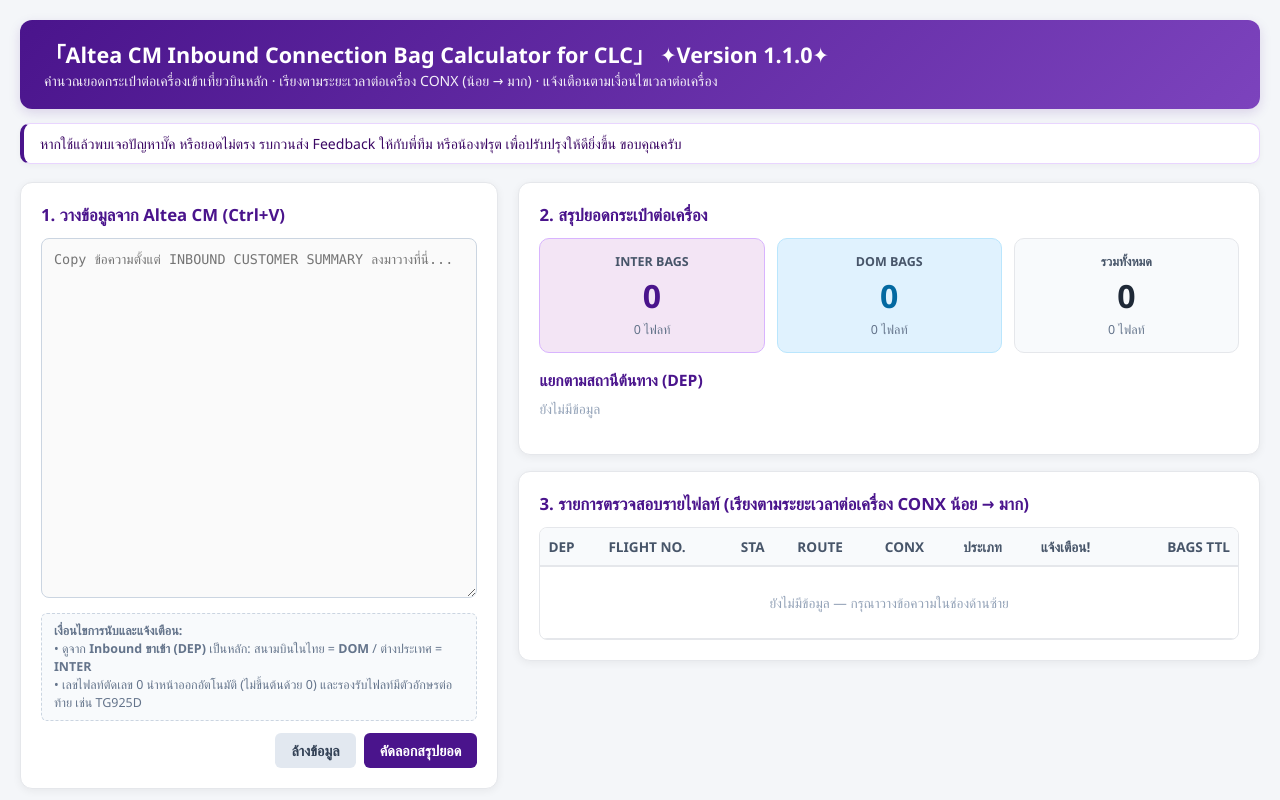
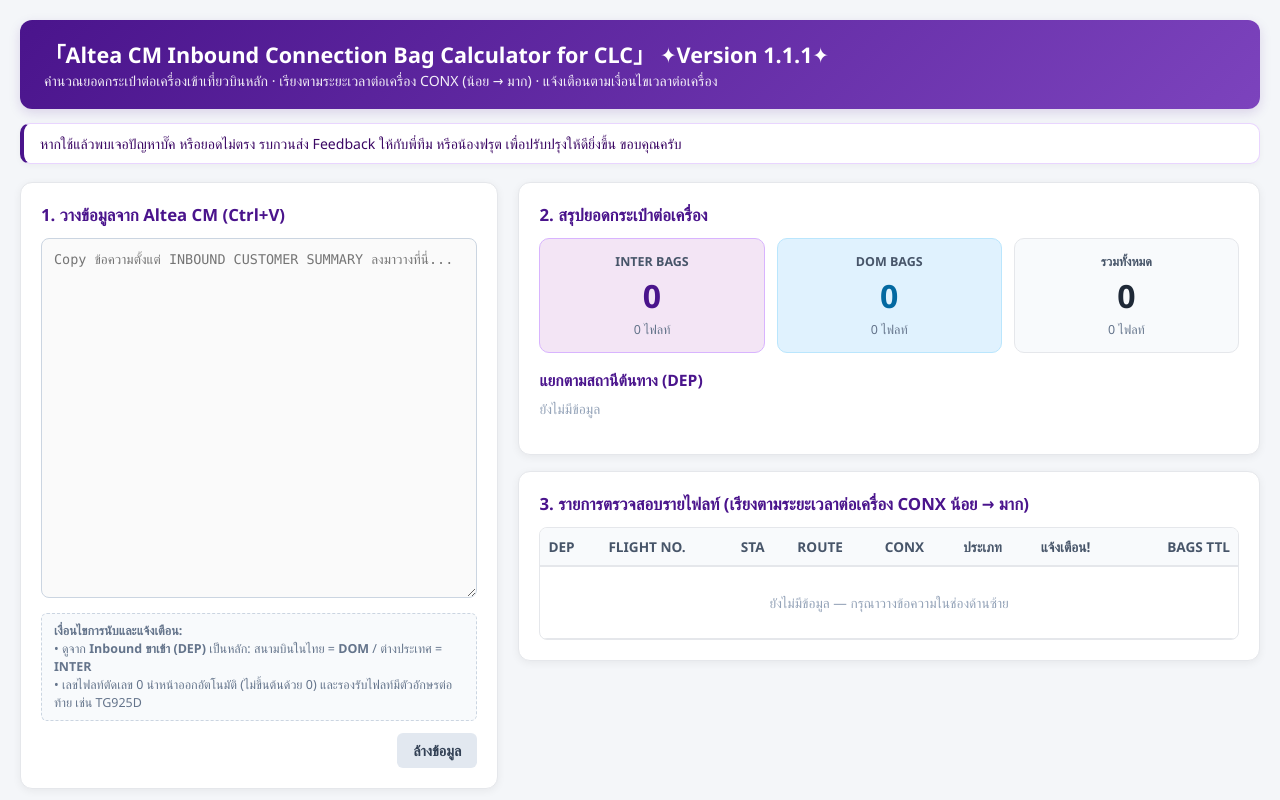
Before and after one commit to pakirittsu/altea.bagcalculator, a plain HTML site: page index.html in a window 1280 px wide. Shown: the top 800 px of the page. Drawn offline with Linux system fonts and the light colour scheme.

Commit message:
Version 1.1.1
Updated 1.1.1
- Removed button "คัดลอกสรุปยอด" and keep button "ล้างข้อมูล"

```diff
--- a/index.html
+++ b/index.html
@@ -111,8 +111,6 @@
     }
     .btn-clear { background: #e2e8f0; color: #334155; }
     .btn-clear:hover { background: #cbd5e1; }
-    .btn-copy { background: var(--primary); color: white; }
-    .btn-copy:hover { background: var(--primary-light); }
     .btn-mini-clear {
       padding: 4px 10px;
       font-size: 0.76rem;
@@ -293,7 +291,7 @@
 <div class="container">
   <header>
     <div>
-      <h1>「Altea CM Inbound Connection Bag Calculator for CLC」 ✦Version 1.1.0✦</h1>
+      <h1>「Altea CM Inbound Connection Bag Calculator for CLC」 ✦Version 1.1.1✦</h1>
       <span>คำนวณยอดกระเป๋าต่อเครื่องเข้าเที่ยวบินหลัก · เรียงตามระยะเวลาต่อเครื่อง CONX (น้อย → มาก) · แจ้งเตือนตามเงื่อนไขเวลาต่อเครื่อง</span>
     </div>
   </header>
@@ -315,7 +313,6 @@
         </div>
         <div class="controls">
           <button class="btn-clear" onclick="clearAll()">ล้างข้อมูล</button>
-          <button class="btn-copy" onclick="copySummary()">คัดลอกสรุปยอด</button>
         </div>
       </div>
 
@@ -731,49 +728,6 @@
     parseAlteaData();
   }
 
-  function copySummary() {
-    const inter = document.getElementById('interTotal').textContent;
-    const dom = document.getElementById('domTotal').textContent;
-    const total = document.getElementById('grandTotal').textContent;
-    const banner = document.getElementById('flightBanner').textContent;
-
-    const stations = Array.from(document.querySelectorAll('.station-item')).map(el => {
-      const code = el.querySelector('.station-code').textContent;
-      const bags = el.querySelector('.station-bags').textContent;
-      return `${code}:${bags}`;
-    });
-
-    const missedRows = Array.from(document.querySelectorAll('#resultBody tr.missed-conx-row')).map(tr => {
-      const cells = tr.querySelectorAll('td');
-      return `${cells[1].textContent.trim()} (${cells[0].textContent.trim()} ${cells[4].textContent.trim()}, ${cells[7].textContent.trim()} bags)`;
-    });
-
-    const shortRows = Array.from(document.querySelectorAll('#resultBody tr.short-danger-row, #resultBody tr.short-warn-row')).map(tr => {
-      const cells = tr.querySelectorAll('td');
-      const level = tr.classList.contains('short-danger-row') ? '<30m' : '30-60m';
-      return `${cells[1].textContent.trim()} (${cells[0].textContent.trim()} ${cells[4].textContent.trim()} [${level}], ${cells[7].textContent.trim()} bags)`;
-    });
-
-    const longRows = Array.from(document.querySelectorAll('#resultBody tr.long-conn-row')).map(tr => {
-      const cells = tr.querySelectorAll('td');
-      return `${cells[1].textContent.trim()} (${cells[0].textContent.trim()} ${cells[4].textContent.trim()}, ${cells[7].textContent.trim()} bags)`;
-    });
-
-    const lines = [
-      banner,
-      `INTER BAGS: ${inter} | DOM BAGS: ${dom} | TOTAL: ${total}`,
-      stations.length ? `BY DEP: ${stations.join(', ')}` : '',
-      missedRows.length ? `MISSED CONX: ${missedRows.join(', ')}` : '',
-      shortRows.length ? `SHORT CONX (<=1H): ${shortRows.join(', ')}` : '',
-      longRows.length ? `LONG CONX (>6H): ${longRows.join(', ')}` : ''
-    ].filter(Boolean);
-
-    const summaryText = lines.join('\n');
-    navigator.clipboard.writeText(summaryText).then(() => {
-      alert('คัดลอกสรุปยอดเรียบร้อยแล้ว:\n\n' + summaryText);
-    });
-  }
-
   renderSearchHistory();
 </script>
 
```
